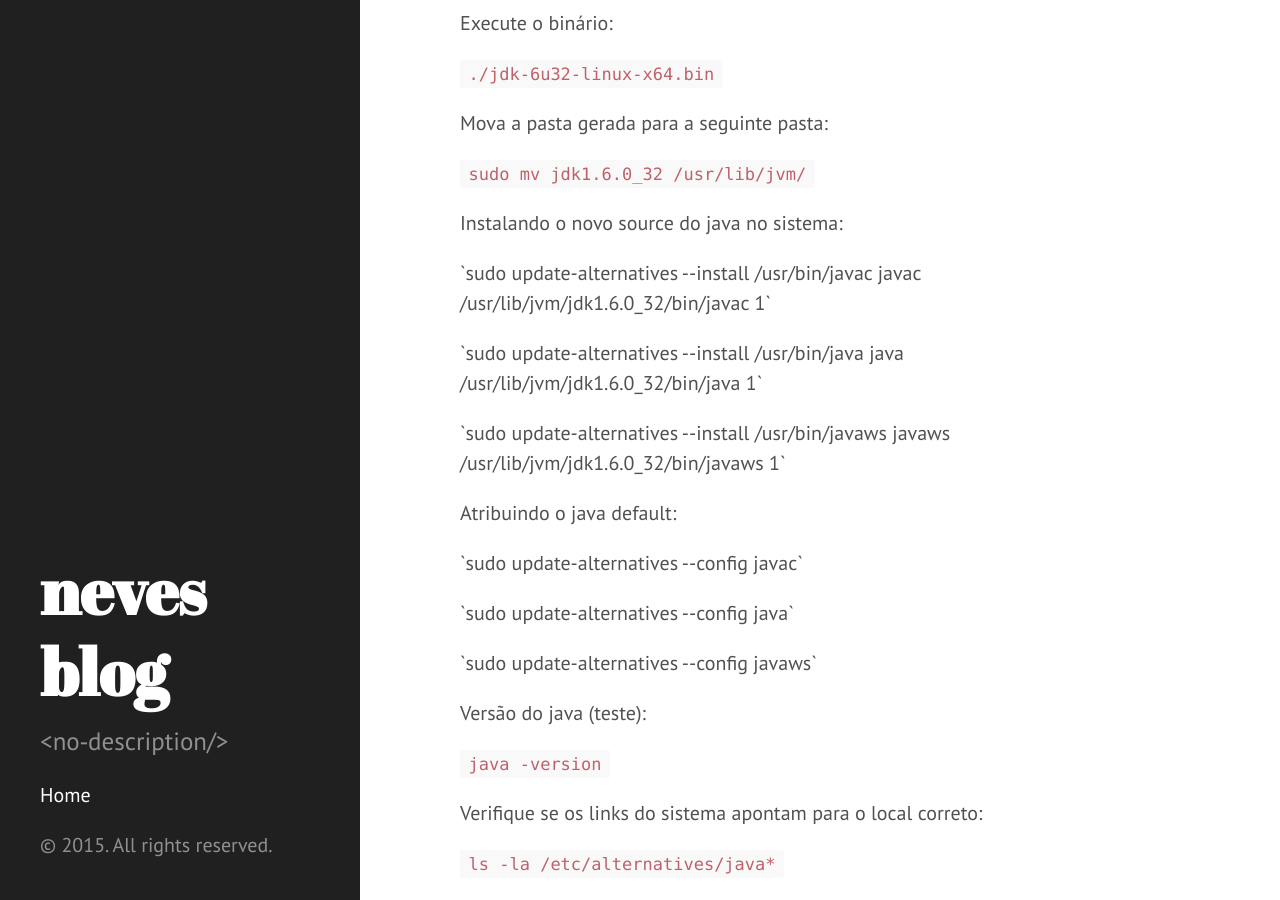
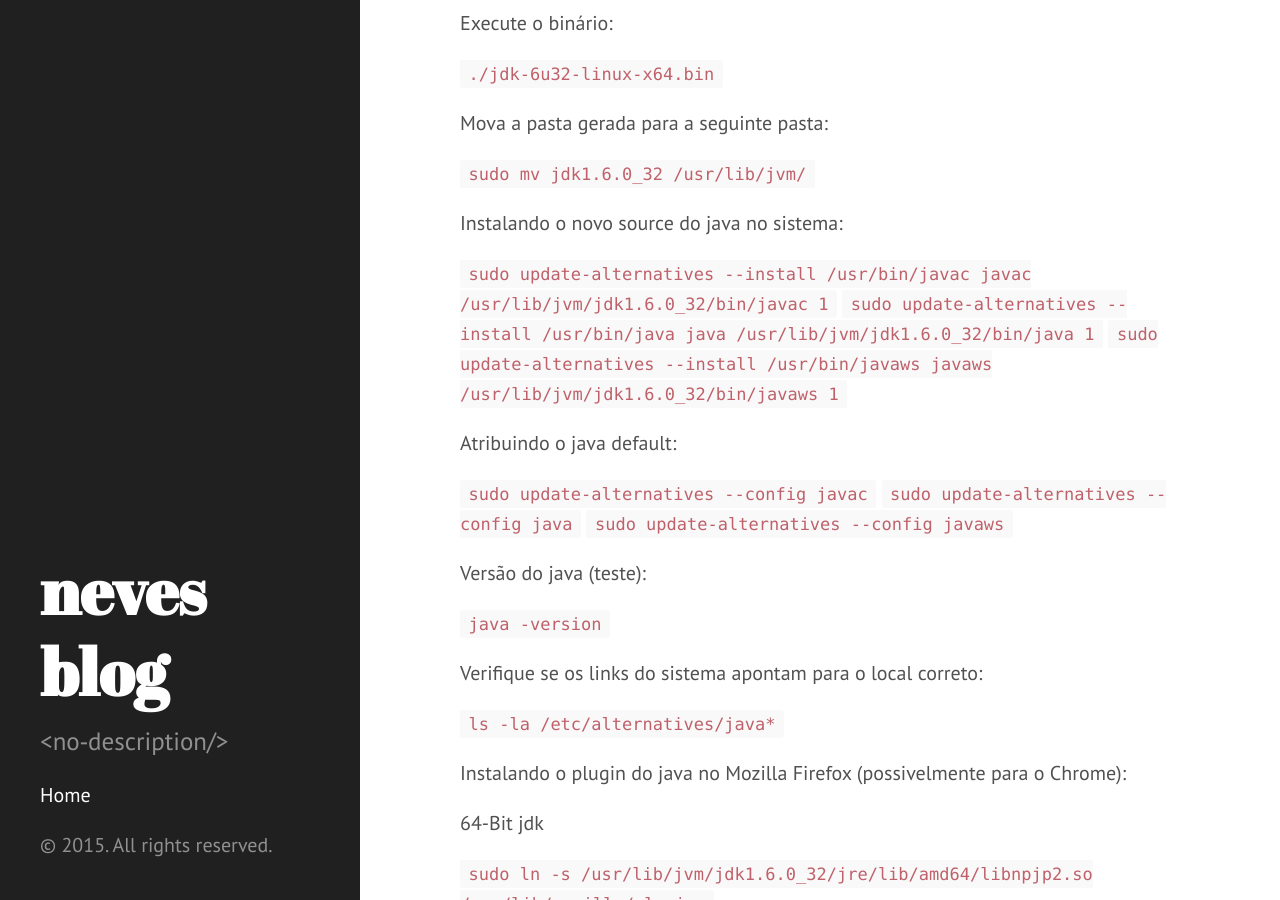
Before and after one commit to rafaelcneves/rafaelcneves.github.io, a Jekyll site: the page built from _posts/2012-07-16-instalando-sun-jdk-6-no-ubuntu.markdown, in a window 1280 px wide and 900 px high, scrolled down 622 px. Built offline with Jekyll 4.4.1, drawn with Linux system fonts in a browser that asks for light colours.

```diff
--- a/_posts/2012-07-16-instalando-sun-jdk-6-no-ubuntu.markdown
+++ b/_posts/2012-07-16-instalando-sun-jdk-6-no-ubuntu.markdown
@@ -26,15 +26,15 @@ Mova a pasta gerada para a seguinte pasta:
 
 Instalando o novo source do java no sistema:
 
-<p>`sudo update-alternatives --install /usr/bin/javac javac /usr/lib/jvm/jdk1.6.0_32/bin/javac 1`</p>
-<p>`sudo update-alternatives --install /usr/bin/java java /usr/lib/jvm/jdk1.6.0_32/bin/java 1`</p>
-<p>`sudo update-alternatives --install /usr/bin/javaws javaws /usr/lib/jvm/jdk1.6.0_32/bin/javaws 1`</p>
+``sudo update-alternatives --install /usr/bin/javac javac /usr/lib/jvm/jdk1.6.0_32/bin/javac 1``
+``sudo update-alternatives --install /usr/bin/java java /usr/lib/jvm/jdk1.6.0_32/bin/java 1``
+``sudo update-alternatives --install /usr/bin/javaws javaws /usr/lib/jvm/jdk1.6.0_32/bin/javaws 1``
 
 Atribuindo o java default:
 
-<p>`sudo update-alternatives --config javac`</p>
-<p>`sudo update-alternatives --config java`</p>
-<p>`sudo update-alternatives --config javaws`</p>
+``sudo update-alternatives --config javac``
+``sudo update-alternatives --config java``
+``sudo update-alternatives --config javaws``
 
 Versão do java (teste):
 
```
